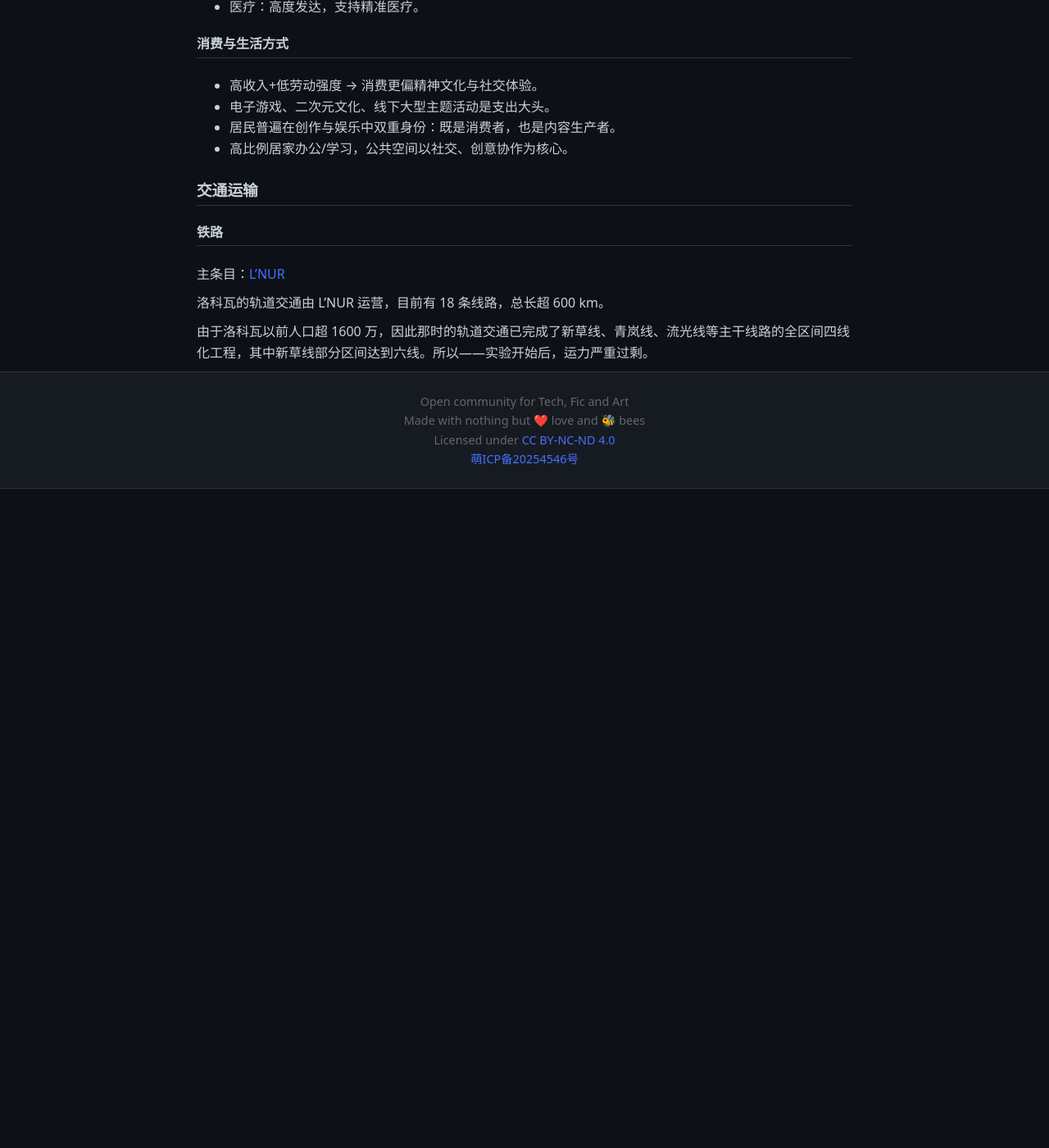
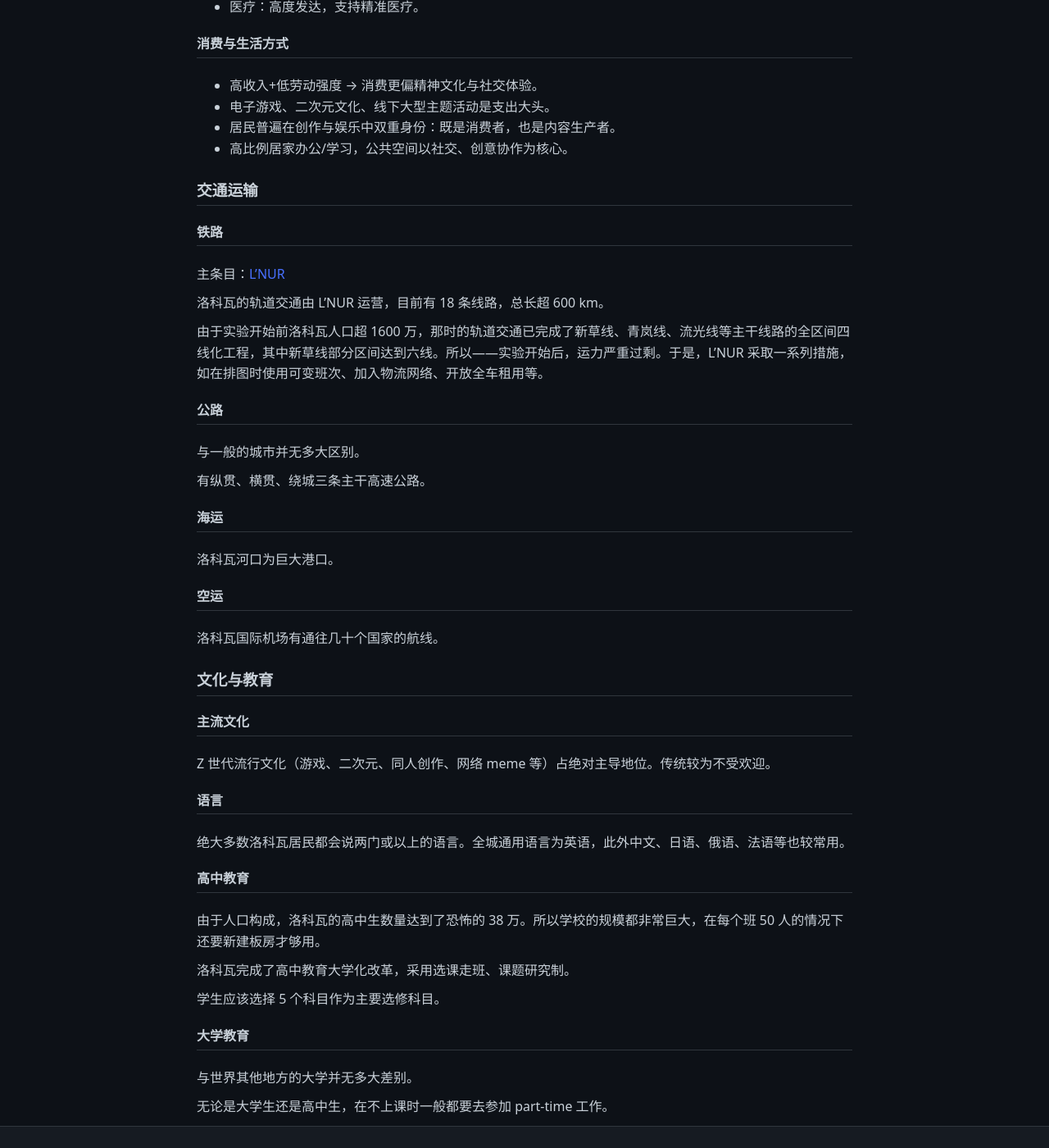
Before and after one commit to IlyaYezelovsky/lokova.org, a Jekyll site: the page built from fic.md, in a window 1280 px wide and 1400 px high, scrolled down 2044 px. Shown: the whole window at 82% size. Built offline with Jekyll 4.4.1, drawn with Linux system fonts in a browser that asks for light colours; before the commit the page ends 2640 px from its top, so only the background shows below that.

Commit message:
Update fic.md

```diff
--- a/fic.md
+++ b/fic.md
@@ -87,4 +87,42 @@ Z31 年 GDP 约 2880 亿美元。
 
 洛科瓦的轨道交通由 L'NUR 运营，目前有 18 条线路，总长超 600 km。
 
-由于洛科瓦以前人口超 1600 万，因此那时的轨道交通已完成了新草线、青岚线、流光线等主干线路的全区间四线化工程，其中新草线部分区间达到六线。所以——实验开始后，运力严重过剩。
+由于实验开始前洛科瓦人口超 1600 万，那时的轨道交通已完成了新草线、青岚线、流光线等主干线路的全区间四线化工程，其中新草线部分区间达到六线。所以——实验开始后，运力严重过剩。于是，L'NUR 采取一系列措施，如在排图时使用可变班次、加入物流网络、开放全车租用等。
+
+#### 公路
+
+与一般的城市并无多大区别。
+
+有纵贯、横贯、绕城三条主干高速公路。
+
+#### 海运
+
+洛科瓦河口为巨大港口。
+
+#### 空运
+
+洛科瓦国际机场有通往几十个国家的航线。
+
+### 文化与教育
+
+#### 主流文化
+
+Z 世代流行文化（游戏、二次元、同人创作、网络 meme 等）占绝对主导地位。传统较为不受欢迎。
+
+#### 语言
+
+绝大多数洛科瓦居民都会说两门或以上的语言。全城通用语言为英语，此外中文、日语、俄语、法语等也较常用。
+
+#### 高中教育
+
+由于人口构成，洛科瓦的高中生数量达到了恐怖的 38 万。所以学校的规模都非常巨大，在每个班 50 人的情况下还要新建板房才够用。
+
+洛科瓦完成了高中教育大学化改革，采用选课走班、课题研究制。
+
+学生应该选择 5 个科目作为主要选修科目。
+
+#### 大学教育
+
+与世界其他地方的大学并无多大差别。
+
+无论是大学生还是高中生，在不上课时一般都要去参加 part-time 工作。
```
